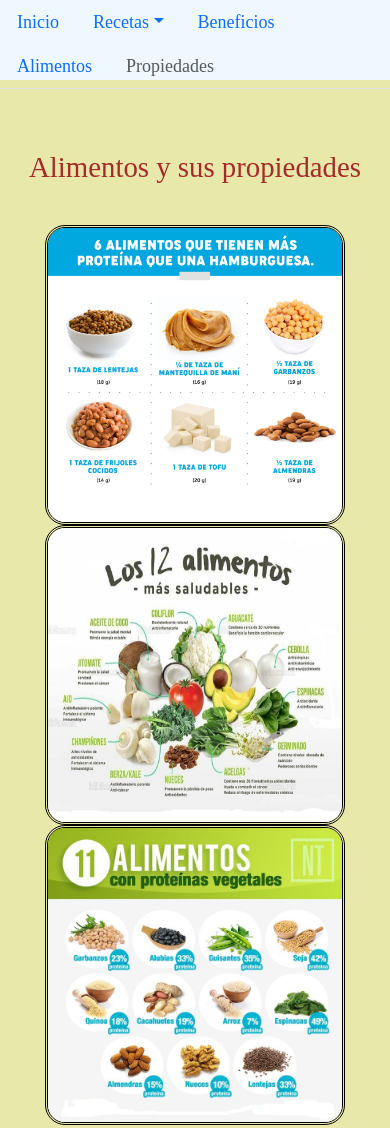
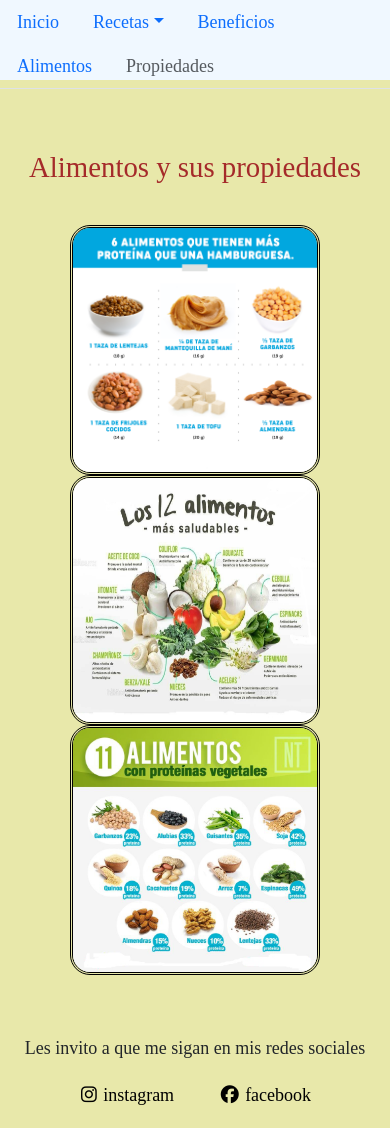
Before and after one commit to PaolaVega731/LesVegetarianes, a website: page index4.html in a window 390 px wide. Shown: the top 1128 px of the page. Drawn offline with nearby package versions, Linux system fonts and the light colour scheme.

Commit message:
Mi noveno commit

```diff
--- a/scss/estilos.scss
+++ b/scss/estilos.scss
@@ -552,10 +552,10 @@ a {
                 margin-top: 30px;
          }
          .grid-container{
-            grid-template-columns: 1fr;
+            grid-template-columns: 1, 1fr;
             .imagenPropiedades{
-             width: 300px;
-             height: 300px;
+             width: 250px;
+             height: 250px;
             }
 
          }
```
Also changed, not shown: css/estilos.css.
